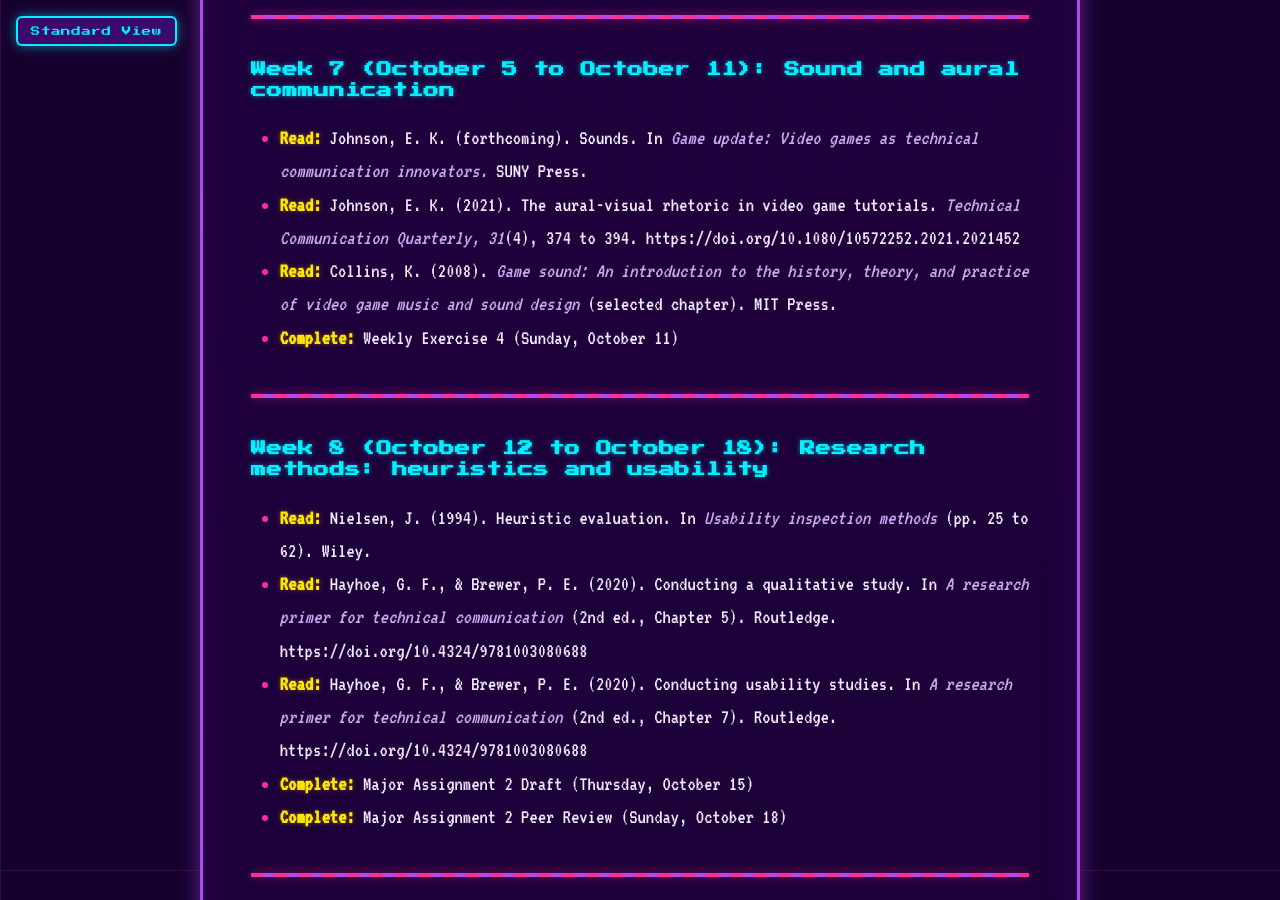
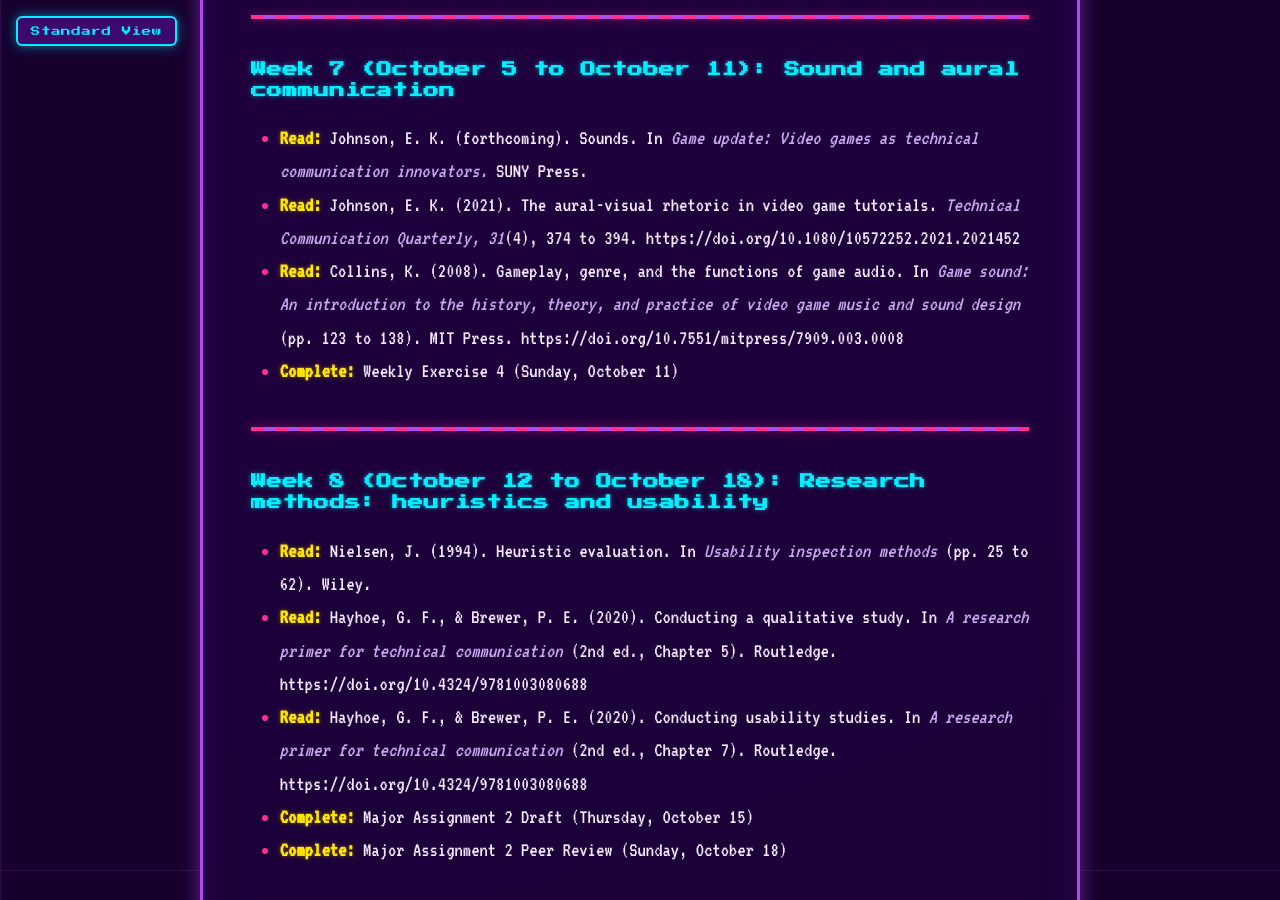
Before and after one commit to ekjphd/TCandGames, a Jekyll site: the page built from index.md, in a window 1280 px wide and 900 px high, scrolled down 2730 px. Built offline with Jekyll 4.4.1, drawn with Linux system fonts in a browser that asks for light colours; our own code applies the rules of GitHub Pages for plain Markdown files.

Commit message:
Cite Collins (2008) chapter 7 for Week 7
Replaces the whole-book citation and its placeholder chapter wording with
Gameplay, genre, and the functions of game audio, pp. 123 to 138.

Co-Authored-By: Claude Opus 5 <noreply@anthropic.com>

```diff
--- a/index.md
+++ b/index.md
@@ -65,7 +65,7 @@
 
 - **Read:** Johnson, E. K. (forthcoming). Sounds. In *Game update: Video games as technical communication innovators.* SUNY Press.
 - **Read:** Johnson, E. K. (2021). The aural-visual rhetoric in video game tutorials. *Technical Communication Quarterly, 31*(4), 374 to 394. https://doi.org/10.1080/10572252.2021.2021452
-- **Read:** Collins, K. (2008). *Game sound: An introduction to the history, theory, and practice of video game music and sound design* (selected chapter). MIT Press.
+- **Read:** Collins, K. (2008). Gameplay, genre, and the functions of game audio. In *Game sound: An introduction to the history, theory, and practice of video game music and sound design* (pp. 123 to 138). MIT Press. https://doi.org/10.7551/mitpress/7909.003.0008
 - **Complete:** Weekly Exercise 4 (Sunday, October 11)
 
 ---
```
